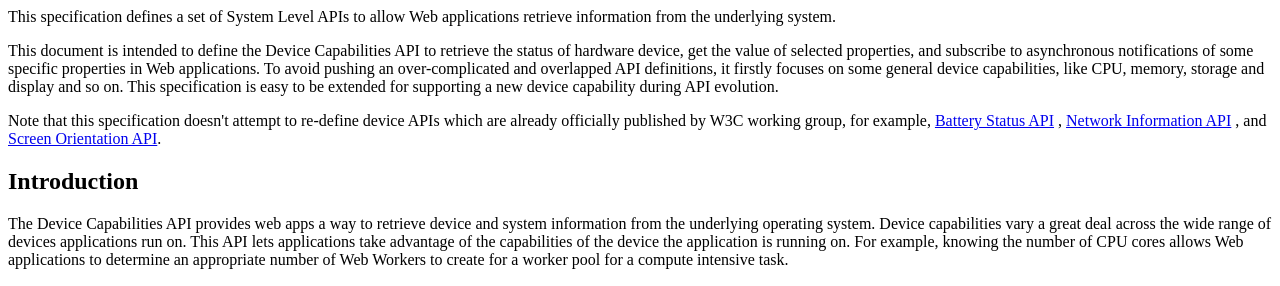
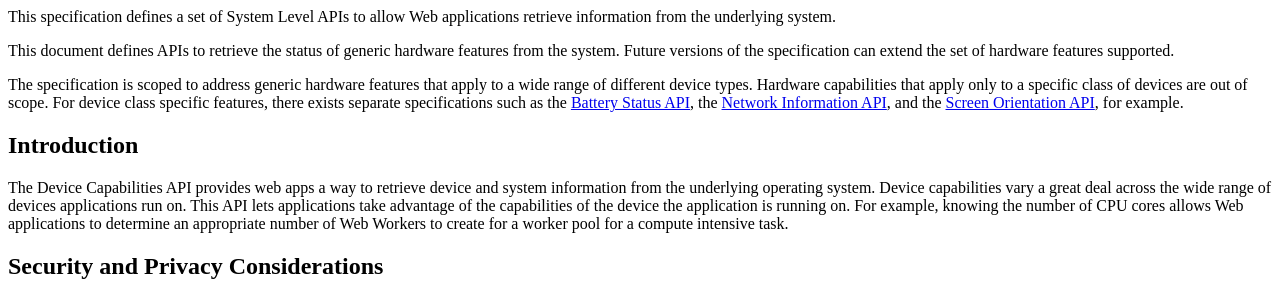
Before and after one commit to sysapps/device-capabilities, a plain HTML site: page index.html in a window 1280 px wide. Shown: the top 286 px of the page. Drawn offline with Linux system fonts and the light colour scheme.

Commit message:
reword sotd

```diff
--- a/index.html
+++ b/index.html
@@ -47,22 +47,21 @@
     </section>
     <section id='sotd'>
       <p>
-        This document is intended to define the Device Capabilities API to
-        retrieve the status of hardware device, get the value of selected
-        properties, and subscribe to asynchronous notifications of some
-        specific properties in Web applications. To avoid pushing an
-        over-complicated and overlapped API definitions, it firstly focuses on
-        some general device capabilities, like CPU, memory, storage and display
-        and so on. This specification is easy to be extended for supporting a
-        new device capability during API evolution.
+        This document defines APIs to retrieve the status of generic hardware
+        features from the system. Future versions of the specification can
+        extend the set of hardware features supported.
       </p>
       <p>
-        Note that this specification doesn't attempt to re-define device APIs
-        which are already officially published by W3C working group, for
-        example, <a href="http://www.w3.org/TR/battery-status/">Battery Status
-        API</a> , <a href="http://www.w3.org/TR/netinfo-api/">Network
-        Information API</a> , and <a href=
-        "http://www.w3.org/TR/screen-orientation/">Screen Orientation API</a>.
+        The specification is scoped to address generic hardware features
+        that apply to a wide range of different device types. Hardware
+        capabilities that apply only to a specific class of devices
+        are out of scope. For device class specific features, there exists
+        separate specifications such as the
+        <a href="http://www.w3.org/TR/battery-status/">Battery Status API</a>,
+        the <a href="http://www.w3.org/TR/netinfo-api/">Network
+        Information API</a>, and the
+        <a href="http://www.w3.org/TR/screen-orientation/">
+        Screen Orientation API</a>, for example.
       </p>
     </section>
     <section class="informative">
```
